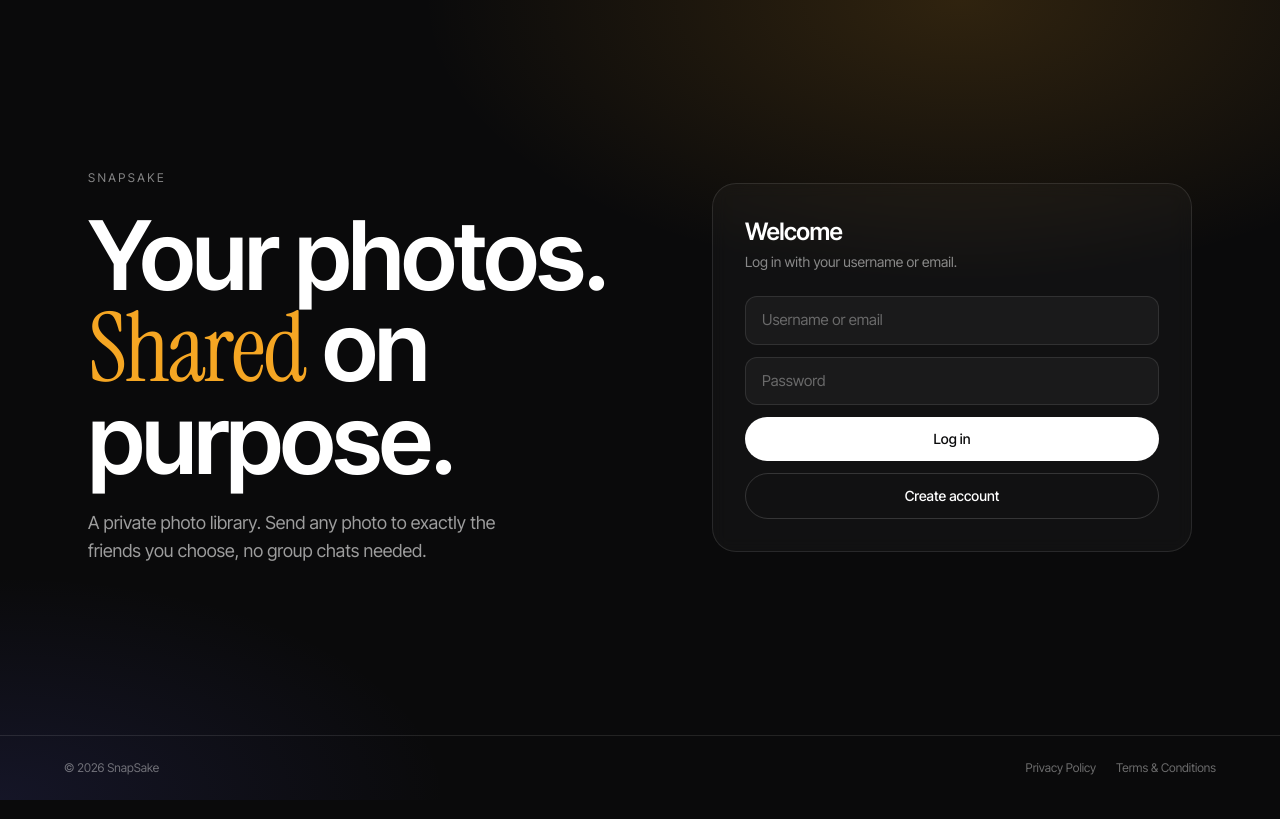
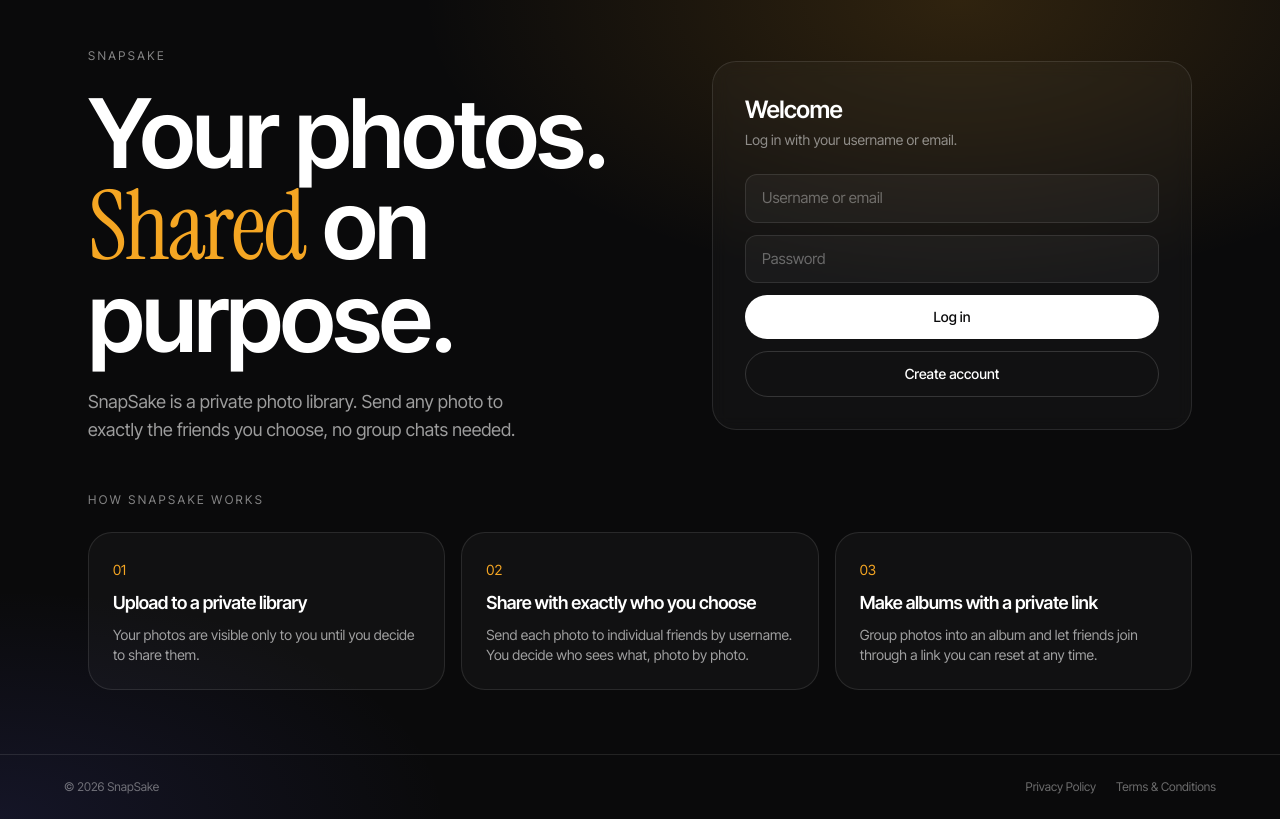
Before and after one commit to DroneScapeSD/SnapSake, a Next.js app: page / in a window 1280 px wide. Built offline with nearby package versions, Linux system fonts and the light colour scheme; no server answers.

Commit message:
Improved SEO

```diff
--- a/src/app/layout.tsx
+++ b/src/app/layout.tsx
@@ -1,4 +1,5 @@
-import type { Metadata } from "next";
+import type { Metadata, Viewport } from "next";
+import { SITE } from "@/lib/site";
 import { Geist, Geist_Mono } from "next/font/google";
 import "./globals.css";
 
@@ -12,10 +13,42 @@ const geistMono = Geist_Mono({
   subsets: ["latin"],
 });
 
+const DESCRIPTION = "SnapSake is a private photo library. Upload your photos, share each one with exactly the friends you choose, and create albums with a private link. No group chats, no ads.";
+
 export const metadata: Metadata = {
-  title: "SnapSake",
-  description: "A private photo library. Share each photo with exactly the friends you choose.",
+  metadataBase: new URL(SITE.url),
+  title: { default: `${SITE.name} – ${SITE.tagline}`, template: `%s` },
+  description: DESCRIPTION,
+  applicationName: SITE.name,
+  alternates: { canonical: "/" },
+  openGraph: {
+    type: "website",
+    url: "/",
+    siteName: SITE.name,
+    title: `${SITE.name} – ${SITE.tagline}`,
+    description: DESCRIPTION,
+    locale: "en_US",
+  },
+  twitter: {
+    card: "summary_large_image",
+    title: `${SITE.name} – ${SITE.tagline}`,
+    description: DESCRIPTION,
+  },
+  robots: { index: true, follow: true },
 };
+
+export const viewport: Viewport = {
+  themeColor: "#0a0a0a",
+};
+
+// Structured data: tells search engines what the site is. Only states facts that are on the page.
+const jsonLd = JSON.stringify({
+  "@context": "https://schema.org",
+  "@graph": [
+    { "@type": "WebSite", "@id": `${SITE.url}/#website`, url: SITE.url, name: SITE.name, description: DESCRIPTION, inLanguage: "en" },
+    { "@type": "WebApplication", "@id": `${SITE.url}/#app`, name: SITE.name, url: SITE.url, description: DESCRIPTION, applicationCategory: "PhotographyApplication", operatingSystem: "Any (web browser)", browserRequirements: "Requires JavaScript" },
+  ],
+}).replace(/</g, "\\u003c");
 
 // Runs during HTML parsing, before first paint, so the saved theme never flashes. Keep in sync with lib/prefs.tsx.
 const themeScript = `(function(){try{var p=JSON.parse(localStorage.getItem("snapsake-prefs")||"{}");var t=p.theme||"dark";if(t==="system")t=matchMedia("(prefers-color-scheme: light)").matches?"light":"dark";document.documentElement.setAttribute("data-theme",t)}catch(e){}})()`;
@@ -30,6 +63,7 @@ export default function RootLayout({ children }: LayoutProps<"/">) {
     >
       <head>
         <script dangerouslySetInnerHTML={{ __html: themeScript }} />
+        <script type="application/ld+json" dangerouslySetInnerHTML={{ __html: jsonLd }} />
       </head>
       <body className="min-h-full flex flex-col">{children}</body>
     </html>
--- /dev/null
+++ b/src/app/opengraph-image.tsx
@@ -0,0 +1,19 @@
+import { ImageResponse } from 'next/og';
+import { SITE } from '@/lib/site';
+
+export const alt = `${SITE.name} – ${SITE.tagline}`;
+export const size = { width: 1200, height: 630 };
+export const contentType = 'image/png';
+
+export default function OpengraphImage() {
+  return new ImageResponse(
+    (
+      <div style={{ width: '100%', height: '100%', display: 'flex', flexDirection: 'column', justifyContent: 'center', padding: 80, background: '#0a0a0a', color: '#fafafa' }}>
+        <div style={{ fontSize: 28, letterSpacing: 8, textTransform: 'uppercase', color: '#f5a623' }}>{SITE.name}</div>
+        <div style={{ fontSize: 96, fontWeight: 700, marginTop: 32, lineHeight: 1.02, display: 'flex' }}>Your photos. Shared on purpose.</div>
+        <div style={{ fontSize: 34, marginTop: 36, color: '#a3a3a3', display: 'flex' }}>A private photo library. Send any photo to exactly the friends you choose.</div>
+      </div>
+    ),
+    size,
+  );
+}
--- a/src/app/page.tsx
+++ b/src/app/page.tsx
@@ -128,27 +128,16 @@ function Home() {
   const nameProblem = username && (checkUsername(username) ?? (taken === normalizeUsername(username) ? `${handle(taken)} is already taken` : null));
   const logout = () => supabase.auth.signOut();
 
-  if (!ready) return null;
+  // Before the session check finishes, render the public landing page instead of nothing, so crawlers and
+  // link previews get real content in the server HTML. The login card is a same-sized placeholder (no flash of inputs).
+  if (!ready) return <Landing card={<div aria-hidden className="h-[26rem] rounded-3xl border border-fg/10 bg-fg/[0.03]" />} />;
 
   const toastEl = toast && (
     <div className="fixed bottom-6 left-1/2 z-[60] -translate-x-1/2 rounded-full bg-fg px-5 py-2.5 text-sm font-medium text-bg shadow-lg">{toast}</div>
   );
 
   if (!user) return (
-    <main className={`${sans.className} relative flex min-h-screen flex-col overflow-hidden bg-bg text-fg`}>
-      <div aria-hidden className="pointer-events-none absolute inset-0 bg-[radial-gradient(60%_50%_at_75%_0%,rgba(245,166,35,0.16),transparent_70%),radial-gradient(50%_40%_at_0%_100%,rgba(99,102,241,0.12),transparent_70%)]" />
-      <div className="relative mx-auto grid w-full max-w-6xl flex-1 items-center gap-12 px-6 py-12 md:grid-cols-[1.2fr_1fr]">
-        <section>
-          <p className={`${label} text-fg/50`}>{APP}</p>
-          <h1 className="mt-6 text-[clamp(2.75rem,8vw,6rem)] font-semibold leading-[0.95] tracking-tight">
-            Your photos.<br />
-            <span className={`${serif.className} font-normal italic text-accent-text`}>Shared</span> on purpose.
-          </h1>
-          <p className="mt-6 max-w-md text-lg text-fg/60">
-            A private photo library. Send any photo to exactly the friends you choose, no group chats needed.
-          </p>
-        </section>
-        <section>
+    <Landing toast={toastEl} card={(
           <div className="rounded-3xl border border-fg/10 bg-fg/[0.03] p-8 backdrop-blur">
             <h2 className="text-2xl font-semibold tracking-tight">{signingUp ? 'Create your account' : 'Welcome'}</h2>
             <p className="mt-1 text-sm text-fg/50">{signingUp ? 'Pick a username, then add your email and a password.' : 'Log in with your username or email.'}</p>
@@ -178,11 +167,7 @@ function Home() {
               <button type="button" className={`${pillGhost} w-full`} onClick={switchMode}>{signingUp ? 'I already have an account' : 'Create account'}</button>
             </form>
           </div>
-        </section>
-      </div>
-      <Footer className="relative" />
-      {toastEl}
-    </main>
+    )} />
   );
 
   return (
@@ -216,3 +201,53 @@ function Home() {
     </div>
   );
 }
+
+
+function Hero() {
+  return (
+    <section>
+      <p className={`${label} text-fg/50`}>{APP}</p>
+      <h1 className="mt-6 text-[clamp(2.75rem,8vw,6rem)] font-semibold leading-[0.95] tracking-tight">
+        Your photos.<br />
+        <span className={`${serif.className} font-normal italic text-accent-text`}>Shared</span> on purpose.
+      </h1>
+      <p className="mt-6 max-w-md text-lg text-fg/60">
+        {APP} is a private photo library. Send any photo to exactly the friends you choose, no group chats needed.
+      </p>
+    </section>
+  );
+}
+
+const STEPS = [
+  { title: 'Upload to a private library', text: 'Your photos are visible only to you until you decide to share them.' },
+  { title: 'Share with exactly who you choose', text: 'Send each photo to individual friends by username. You decide who sees what, photo by photo.' },
+  { title: 'Make albums with a private link', text: 'Group photos into an album and let friends join through a link you can reset at any time.' },
+];
+
+// The logged-out page. Rendered on the server too (see the !ready branch), so everything outside the login card is crawlable text.
+function Landing({ card, toast }: { card: React.ReactNode; toast?: React.ReactNode }) {
+  return (
+    <main className={`${sans.className} relative flex min-h-screen flex-col overflow-hidden bg-bg text-fg`}>
+      <div aria-hidden className="pointer-events-none absolute inset-0 bg-[radial-gradient(60%_50%_at_75%_0%,rgba(245,166,35,0.16),transparent_70%),radial-gradient(50%_40%_at_0%_100%,rgba(99,102,241,0.12),transparent_70%)]" />
+      <div className="relative mx-auto grid w-full max-w-6xl items-center gap-12 px-6 py-12 md:grid-cols-[1.2fr_1fr]">
+        <Hero />
+        <section>{card}</section>
+      </div>
+      <section aria-labelledby="how" className="relative mx-auto w-full max-w-6xl px-6 pb-16">
+        <h2 id="how" className={`${label} text-fg/50`}>How {APP} works</h2>
+        <ol className="mt-6 grid gap-4 md:grid-cols-3">
+          {STEPS.map((st, i) => (
+            <li key={st.title} className="rounded-3xl border border-fg/10 bg-fg/[0.03] p-6">
+              <span className="text-sm text-accent-text">0{i + 1}</span>
+              <h3 className="mt-2 text-lg font-semibold tracking-tight">{st.title}</h3>
+              <p className="mt-2 text-sm text-fg/60">{st.text}</p>
+            </li>
+          ))}
+        </ol>
+      </section>
+      <div className="flex-1" />
+      <Footer className="relative" />
+      {toast}
+    </main>
+  );
+}
--- a/src/app/privacy/page.tsx
+++ b/src/app/privacy/page.tsx
@@ -4,6 +4,7 @@ import { SITE } from '@/lib/site';
 
 export const metadata: Metadata = {
   title: `Privacy Policy — ${SITE.name}`,
+  alternates: { canonical: '/privacy' },
   description: `How ${SITE.name} stores your account, your photos and who you share them with.`,
 };
 
--- /dev/null
+++ b/src/app/robots.ts
@@ -0,0 +1,10 @@
+import type { MetadataRoute } from 'next';
+import { SITE } from '@/lib/site';
+
+export default function robots(): MetadataRoute.Robots {
+  return {
+    rules: { userAgent: '*', allow: '/', disallow: '/api/' },
+    sitemap: `${SITE.url}/sitemap.xml`,
+    host: SITE.url,
+  };
+}
--- /dev/null
+++ b/src/app/sitemap.ts
@@ -0,0 +1,12 @@
+import type { MetadataRoute } from 'next';
+import { SITE } from '@/lib/site';
+
+// Public pages only. The app itself is behind login, so there is nothing else to list.
+export default function sitemap(): MetadataRoute.Sitemap {
+  const updated = new Date('2026-11-11');
+  return [
+    { url: `${SITE.url}/`, lastModified: updated, changeFrequency: 'monthly', priority: 1 },
+    { url: `${SITE.url}/privacy`, lastModified: updated, changeFrequency: 'yearly', priority: 0.3 },
+    { url: `${SITE.url}/terms`, lastModified: updated, changeFrequency: 'yearly', priority: 0.3 },
+  ];
+}
--- a/src/app/terms/page.tsx
+++ b/src/app/terms/page.tsx
@@ -4,6 +4,7 @@ import { SITE } from '@/lib/site';
 
 export const metadata: Metadata = {
   title: `Terms & Conditions — ${SITE.name}`,
+  alternates: { canonical: '/terms' },
   description: `The rules for using ${SITE.name}: your account, your photos, sharing limits and acceptable use.`,
 };
 
--- a/src/lib/site.ts
+++ b/src/lib/site.ts
@@ -3,6 +3,8 @@
 
 export const SITE = {
   name: 'SnapSake',
+  url: 'https://www.snapsake.app', // canonical origin used for metadata, sitemap and robots
+  tagline: 'Private Photo Library, Shared Only With Friends You Choose',
   // TODO: replace with a real address you control before sharing the app widely.
   contact: 'hello@snapsake.app',
   updated: '11 November 2026',
```
